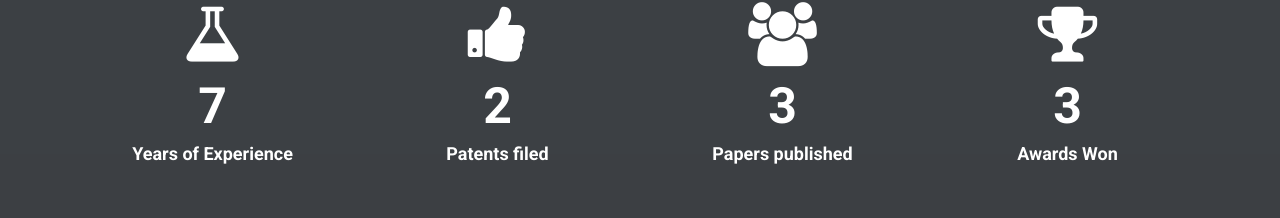
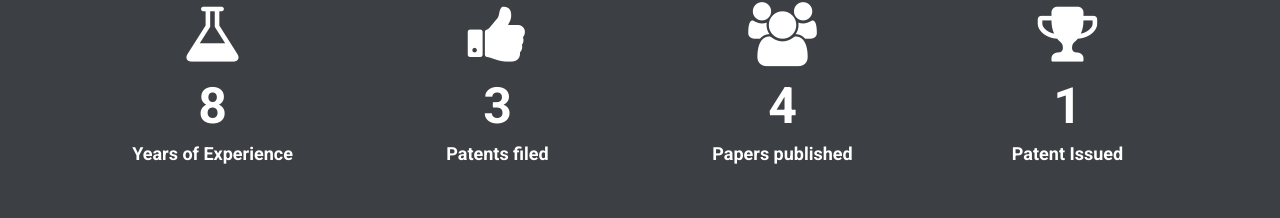
Before and after one commit to matheenpasha/matheenpasha.github.io, a plain HTML site: page index.html in a window 1280 px wide. Shown: the part 4419-4637 px from the top of the page. Drawn offline with Linux system fonts and the light colour scheme.

Commit message:
Update index.html

```diff
--- a/index.html
+++ b/index.html
@@ -410,23 +410,23 @@
               <div class="count-wrap">
                 <div class="col-sm-3 col-xs-6">
                   <i class="fa fa-flask"></i>
-                  <h3 class="timer">7</h3>
+                  <h3 class="timer">8</h3>
                   <p>Years of Experience</p>
                 </div>
                 <div class="col-sm-3 col-xs-6">
                   <i class="fa fa-thumbs-up"></i>
-                  <h3 class="timer">2</h3>
+                  <h3 class="timer">3</h3>
                   <p>Patents filed</p>
                 </div>
                 <div class="col-sm-3 col-xs-6">
                   <i class="fa fa-users"></i>
-                  <h3 class="timer">3</h3>
+                  <h3 class="timer">4</h3>
                   <p>Papers published</p>
                 </div>
                 <div class="col-sm-3 col-xs-6">
                   <i class="fa fa-trophy"></i>
-                  <h3 class="timer">3</h3>
-                  <p>Awards Won</p>
+                  <h3 class="timer">1</h3>
+                  <p>Patent Issued</p>
                 </div>
               </div><!-- /count-wrap -->
             </div><!-- /.col-md-12 -->
```
